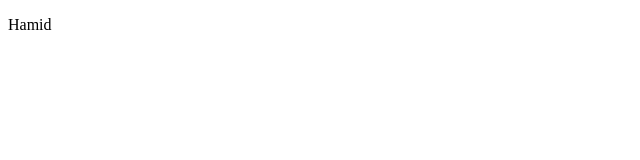
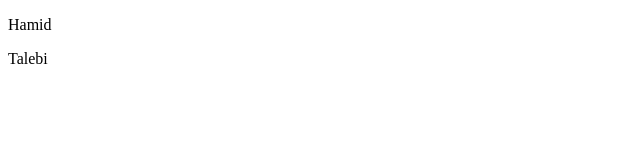
Before and after one commit to talebihamid/gitCourse, a plain HTML site: page index.html in a window 1280 px wide. Shown: the full height of the page, 0-640 px from the left. Drawn offline with Linux system fonts and the light colour scheme.

Commit message:
new commit

```diff
--- a/index.html
+++ b/index.html
@@ -6,6 +6,7 @@
     <meta name="viewport" content="width=device-width, initial-scale=1.0">
     <title>Document</title>
     <p>Hamid</p>
+    <p>Talebi</p>
 </head>
 <body>
 
```
